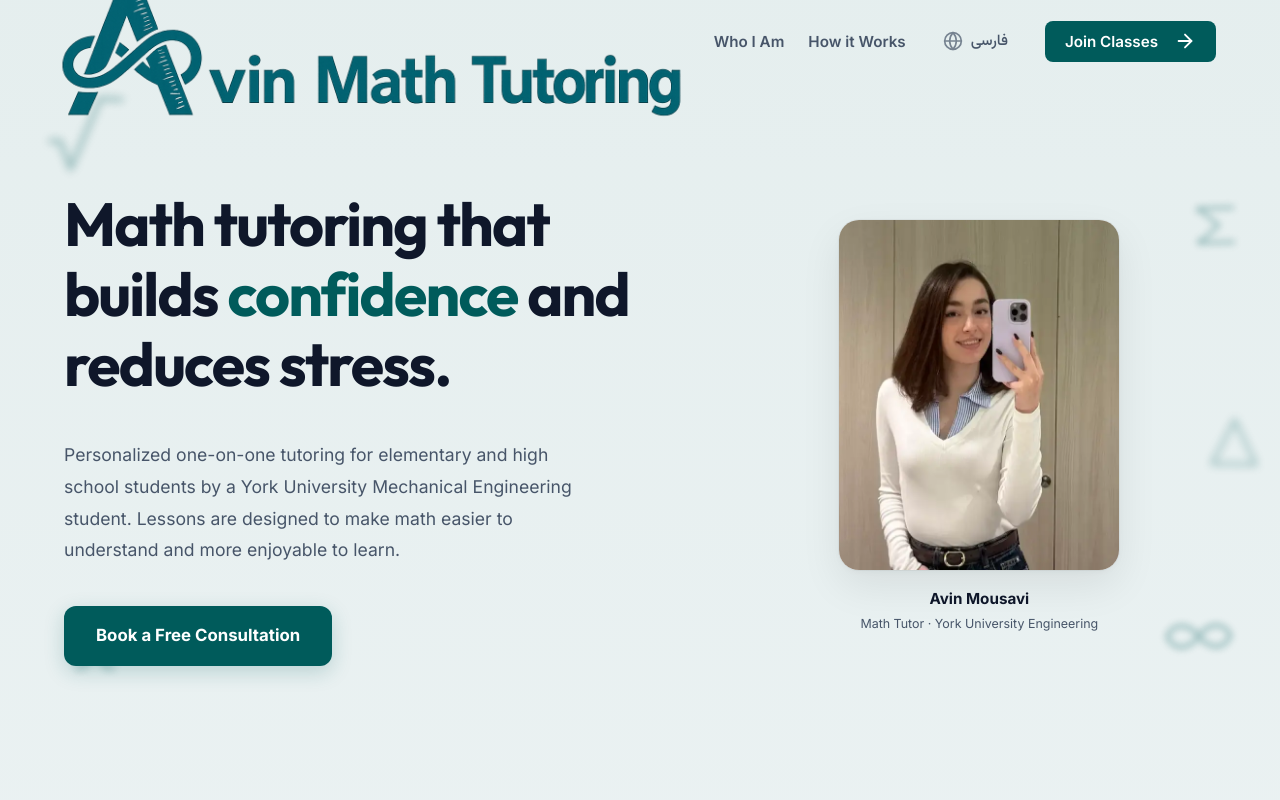
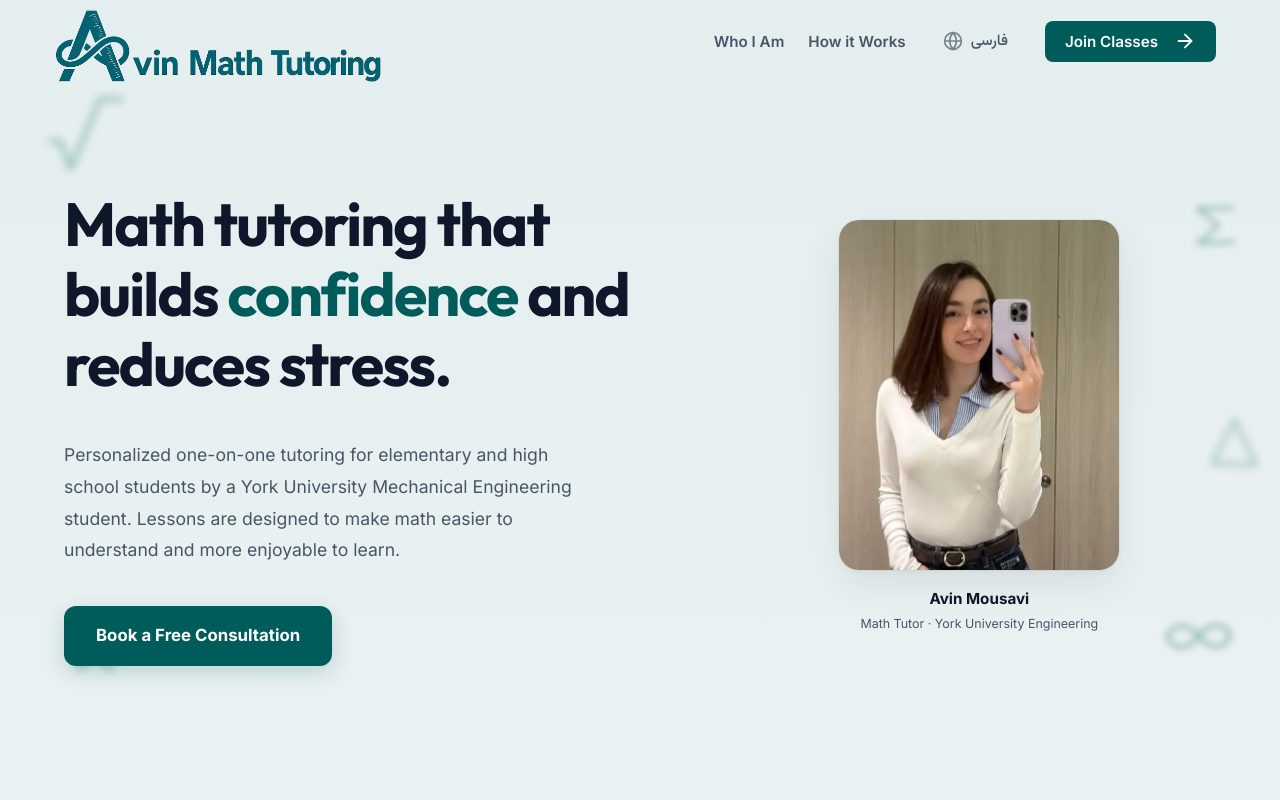
Before and after one commit to parsaabbasian/Math_Tutoring, a Next.js app: page / in a window 1280 px wide. Shown: the top 800 px of the page. Built offline with nearby package versions, Linux system fonts and the light colour scheme.

Commit message:
Reduce header logo size for a more refined and balanced look

```diff
--- a/src/app/components/Header.module.css
+++ b/src/app/components/Header.module.css
@@ -44,13 +44,13 @@
 }
 
 .logoImage {
-  height: 80px;
+  height: 60px;
   width: auto;
   object-fit: contain;
-  transform: scale(2.0);
+  transform: scale(1.4);
   transform-origin: left center;
   position: relative;
-  top: 6px;
+  top: 4px;
   /* Fine-tune vertical alignment */
   margin-left: 5px;
 }
```
